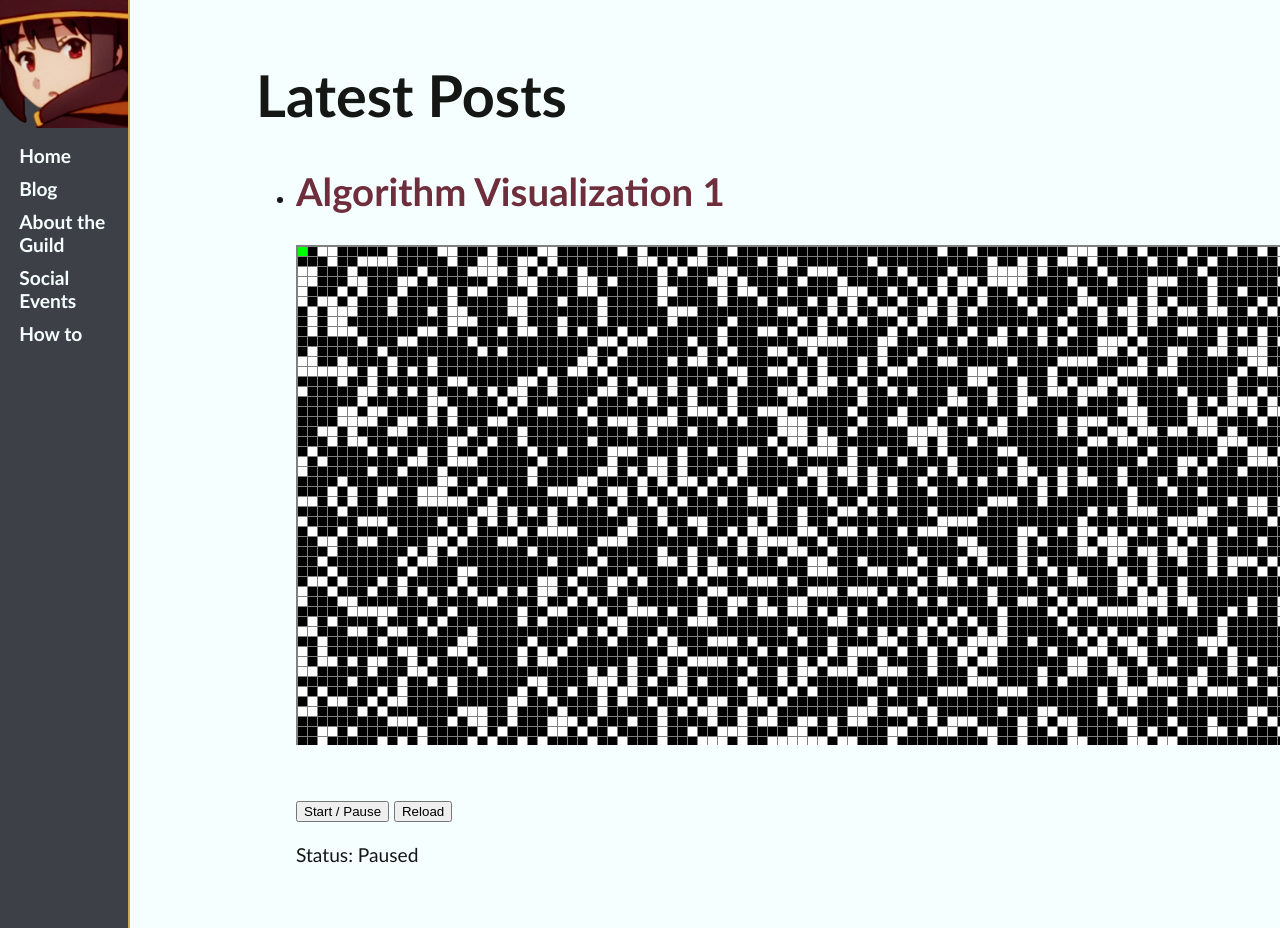
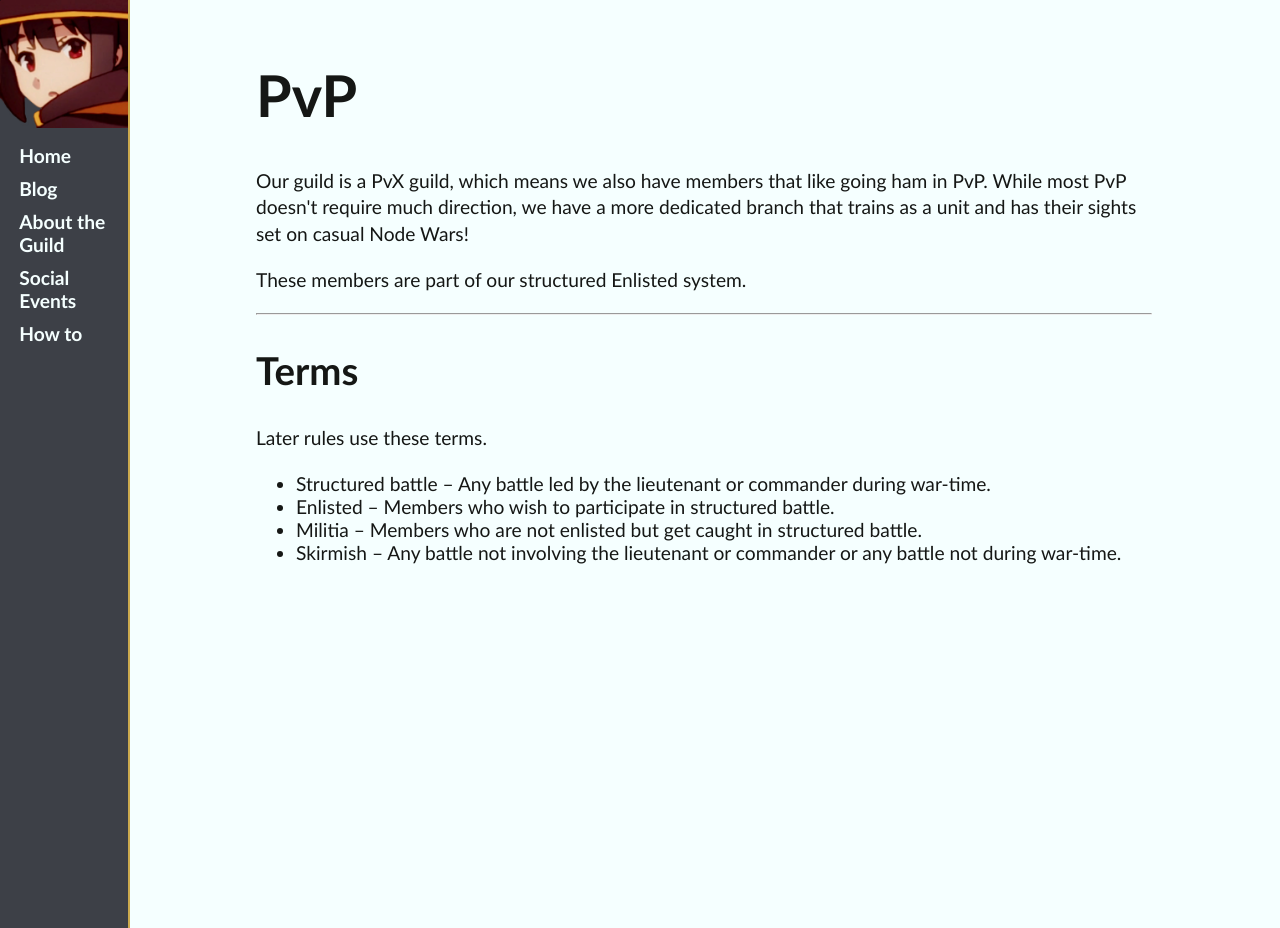
Before and after one commit to ideonella/ideonella.github.io, a Jekyll site: the page built from blog.html, in a window 1280 px wide and 928 px high. Built offline with Jekyll 4.4.1, drawn with Linux system fonts in a browser that asks for light colours.

Commit message:
Update blog.html

```diff
--- a/blog.html
+++ b/blog.html
@@ -1,14 +1,17 @@
 ---
 layout: default
-title: Blog
+title: PvP Information
 ---
-<h1>Latest Posts</h1>
-
+<h1>PvP</h1>
+<p>Our guild is a PvX guild, which means we also have members that like going ham in PvP. While most PvP doesn't require much direction, we have a more dedicated branch
+that trains as a unit and has their sights set on casual Node Wars!</p>
+<p>These members are part of our structured Enlisted system.</p>
+<hr>
+<h2>Terms</h2>
+<p>Later rules use these terms.</p>
 <ul>
-  {% for post in site.posts %}
-    <li>
-      <h2><a href="{{ post.url }}">{{ post.title }}</a></h2>
-      {{ post.excerpt }}
-    </li>
-  {% endfor %}
+<li>Structured battle – Any battle led by the lieutenant or commander during war-time.</li>
+<li>Enlisted – Members who wish to participate in structured battle.</li>
+<li>Militia – Members who are not enlisted but get caught in structured battle.</li>
+<li>Skirmish – Any battle not involving the lieutenant or commander or any battle not during war-time.</li>
 </ul>
```
